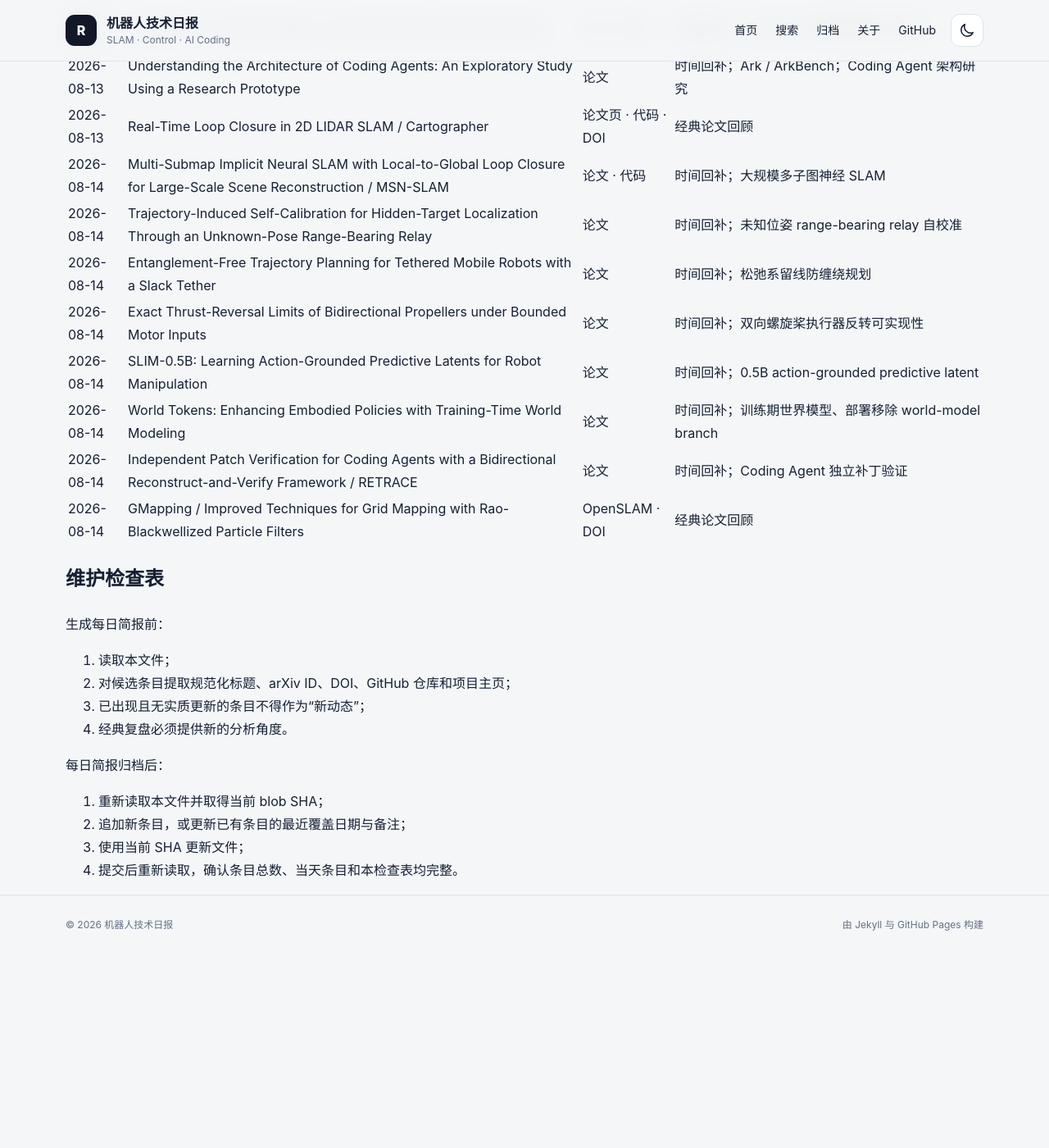
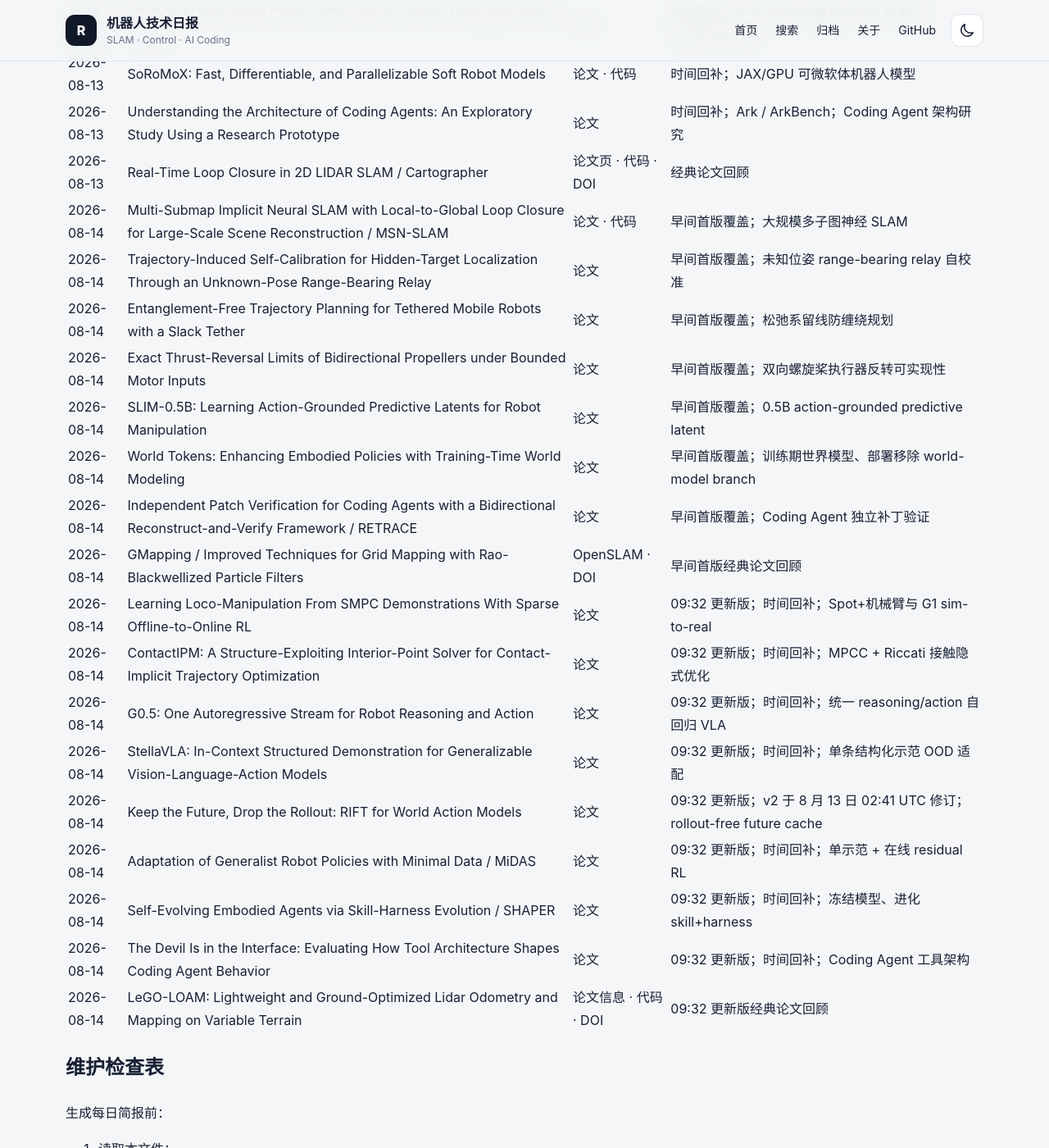
Before and after one commit to helywin/daily, a Jekyll site: the page built from robotics-brief-covered-items.md, in a window 1280 px wide and 1400 px high, scrolled down 18601 px. Shown: the whole window at 82% size. Built offline with Jekyll 4.4.1, drawn with Linux system fonts in a browser that asks for light colours; our own code applies the rules of GitHub Pages for plain Markdown files; before the commit the page ends 19765 px from its top, so only the background shows below that; some of the changed text lies outside the part shown.

Commit message:
docs: update robotics brief coverage index for 2026-08-14

```diff
--- a/robotics-brief-covered-items.md
+++ b/robotics-brief-covered-items.md
@@ -24,7 +24,7 @@
 >
 > 2026-08-13 新增 8 条主动态与 1 条经典论文回顾，共 299 条。
 >
-> 2026-08-14 新增 7 条主动态与 1 条经典论文回顾，共 307 条。
+> 2026-08-14 早间首版新增 7 条主动态与 1 条经典论文回顾，共 307 条；09:32 因 arXiv 8 月 13 日最新公开批次刷新，更新同日文章并追加 8 条主动态与 1 条经典论文回顾，累计共 316 条。早间首版条目保留为历史覆盖记录。
 
 ## 已核验条目
 
@@ -329,14 +329,23 @@
 | 2026-08-13 | SoRoMoX: Fast, Differentiable, and Parallelizable Soft Robot Models | [论文](https://arxiv.org/abs/2608.06650) · [代码](https://github.com/tud-phi/soromox) | 时间回补；JAX/GPU 可微软体机器人模型 |
 | 2026-08-13 | Understanding the Architecture of Coding Agents: An Exploratory Study Using a Research Prototype | [论文](https://arxiv.org/abs/2608.10934) | 时间回补；Ark / ArkBench；Coding Agent 架构研究 |
 | 2026-08-13 | Real-Time Loop Closure in 2D LIDAR SLAM / Cartographer | [论文页](https://research.google/pubs/real-time-loop-closure-in-2d-lidar-slam/) · [代码](https://github.com/cartographer-project/cartographer) · [DOI](https://doi.org/10.1109/ICRA.2016.7487258) | 经典论文回顾 |
-| 2026-08-14 | Multi-Submap Implicit Neural SLAM with Local-to-Global Loop Closure for Large-Scale Scene Reconstruction / MSN-SLAM | [论文](https://arxiv.org/abs/2608.09146) · [代码](https://github.com/dtc111111/MSN-SLAM) | 时间回补；大规模多子图神经 SLAM |
-| 2026-08-14 | Trajectory-Induced Self-Calibration for Hidden-Target Localization Through an Unknown-Pose Range-Bearing Relay | [论文](https://arxiv.org/abs/2608.09464) | 时间回补；未知位姿 range-bearing relay 自校准 |
-| 2026-08-14 | Entanglement-Free Trajectory Planning for Tethered Mobile Robots with a Slack Tether | [论文](https://arxiv.org/abs/2608.09860) | 时间回补；松弛系留线防缠绕规划 |
-| 2026-08-14 | Exact Thrust-Reversal Limits of Bidirectional Propellers under Bounded Motor Inputs | [论文](https://arxiv.org/abs/2608.06991) | 时间回补；双向螺旋桨执行器反转可实现性 |
-| 2026-08-14 | SLIM-0.5B: Learning Action-Grounded Predictive Latents for Robot Manipulation | [论文](https://arxiv.org/abs/2608.09771) | 时间回补；0.5B action-grounded predictive latent |
-| 2026-08-14 | World Tokens: Enhancing Embodied Policies with Training-Time World Modeling | [论文](https://arxiv.org/abs/2608.09730) | 时间回补；训练期世界模型、部署移除 world-model branch |
-| 2026-08-14 | Independent Patch Verification for Coding Agents with a Bidirectional Reconstruct-and-Verify Framework / RETRACE | [论文](https://arxiv.org/abs/2608.08950) | 时间回补；Coding Agent 独立补丁验证 |
-| 2026-08-14 | GMapping / Improved Techniques for Grid Mapping with Rao-Blackwellized Particle Filters | [OpenSLAM](https://openslam-org.github.io/gmapping) · [DOI](https://doi.org/10.1109/TRO.2006.889486) | 经典论文回顾 |
+| 2026-08-14 | Multi-Submap Implicit Neural SLAM with Local-to-Global Loop Closure for Large-Scale Scene Reconstruction / MSN-SLAM | [论文](https://arxiv.org/abs/2608.09146) · [代码](https://github.com/dtc111111/MSN-SLAM) | 早间首版覆盖；大规模多子图神经 SLAM |
+| 2026-08-14 | Trajectory-Induced Self-Calibration for Hidden-Target Localization Through an Unknown-Pose Range-Bearing Relay | [论文](https://arxiv.org/abs/2608.09464) | 早间首版覆盖；未知位姿 range-bearing relay 自校准 |
+| 2026-08-14 | Entanglement-Free Trajectory Planning for Tethered Mobile Robots with a Slack Tether | [论文](https://arxiv.org/abs/2608.09860) | 早间首版覆盖；松弛系留线防缠绕规划 |
+| 2026-08-14 | Exact Thrust-Reversal Limits of Bidirectional Propellers under Bounded Motor Inputs | [论文](https://arxiv.org/abs/2608.06991) | 早间首版覆盖；双向螺旋桨执行器反转可实现性 |
+| 2026-08-14 | SLIM-0.5B: Learning Action-Grounded Predictive Latents for Robot Manipulation | [论文](https://arxiv.org/abs/2608.09771) | 早间首版覆盖；0.5B action-grounded predictive latent |
+| 2026-08-14 | World Tokens: Enhancing Embodied Policies with Training-Time World Modeling | [论文](https://arxiv.org/abs/2608.09730) | 早间首版覆盖；训练期世界模型、部署移除 world-model branch |
+| 2026-08-14 | Independent Patch Verification for Coding Agents with a Bidirectional Reconstruct-and-Verify Framework / RETRACE | [论文](https://arxiv.org/abs/2608.08950) | 早间首版覆盖；Coding Agent 独立补丁验证 |
+| 2026-08-14 | GMapping / Improved Techniques for Grid Mapping with Rao-Blackwellized Particle Filters | [OpenSLAM](https://openslam-org.github.io/gmapping) · [DOI](https://doi.org/10.1109/TRO.2006.889486) | 早间首版经典论文回顾 |
+| 2026-08-14 | Learning Loco-Manipulation From SMPC Demonstrations With Sparse Offline-to-Online RL | [论文](https://arxiv.org/abs/2608.12063) | 09:32 更新版；时间回补；Spot+机械臂与 G1 sim-to-real |
+| 2026-08-14 | ContactIPM: A Structure-Exploiting Interior-Point Solver for Contact-Implicit Trajectory Optimization | [论文](https://arxiv.org/abs/2608.11731) | 09:32 更新版；时间回补；MPCC + Riccati 接触隐式优化 |
+| 2026-08-14 | G0.5: One Autoregressive Stream for Robot Reasoning and Action | [论文](https://arxiv.org/abs/2608.11739) | 09:32 更新版；时间回补；统一 reasoning/action 自回归 VLA |
+| 2026-08-14 | StellaVLA: In-Context Structured Demonstration for Generalizable Vision-Language-Action Models | [论文](https://arxiv.org/abs/2608.11671) | 09:32 更新版；时间回补；单条结构化示范 OOD 适配 |
+| 2026-08-14 | Keep the Future, Drop the Rollout: RIFT for World Action Models | [论文](https://arxiv.org/abs/2608.11521) | 09:32 更新版；v2 于 8 月 13 日 02:41 UTC 修订；rollout-free future cache |
+| 2026-08-14 | Adaptation of Generalist Robot Policies with Minimal Data / MiDAS | [论文](https://arxiv.org/abs/2608.11363) | 09:32 更新版；时间回补；单示范 + 在线 residual RL |
+| 2026-08-14 | Self-Evolving Embodied Agents via Skill-Harness Evolution / SHAPER | [论文](https://arxiv.org/abs/2608.11350) | 09:32 更新版；时间回补；冻结模型、进化 skill+harness |
+| 2026-08-14 | The Devil Is in the Interface: Evaluating How Tool Architecture Shapes Coding Agent Behavior | [论文](https://arxiv.org/abs/2608.11386) | 09:32 更新版；时间回补；Coding Agent 工具架构 |
+| 2026-08-14 | LeGO-LOAM: Lightweight and Ground-Optimized Lidar Odometry and Mapping on Variable Terrain | [论文信息](https://researchwith.stevens.edu/en/publications/lego-loam-lightweight-and-ground-optimized-lidar-odometry-and-map/) · [代码](https://github.com/RobustFieldAutonomyLab/LeGO-LOAM) · [DOI](https://doi.org/10.1109/IROS.2018.8594299) | 09:32 更新版经典论文回顾 |
 
 ## 维护检查表
 
```
